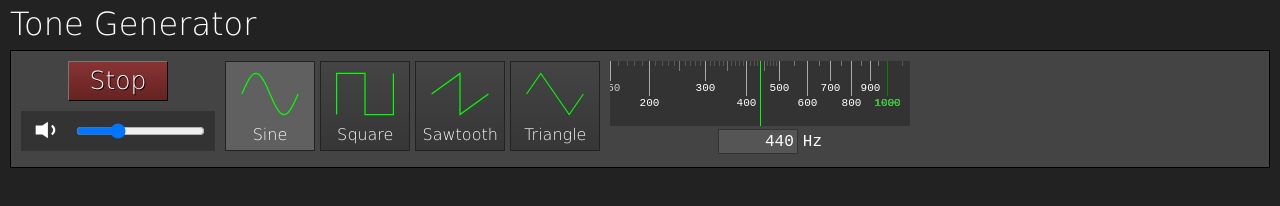
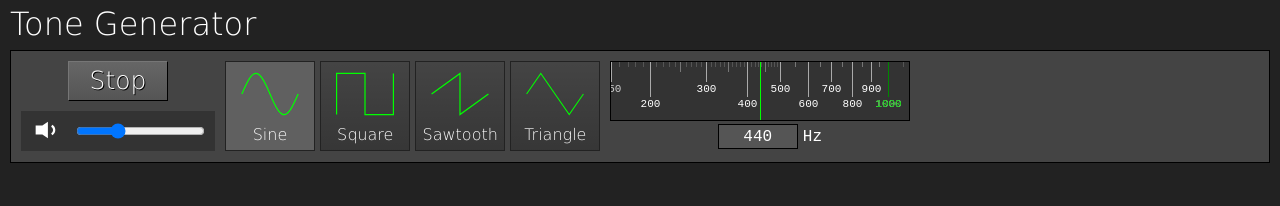
Before and after one commit to RolandR/tonegen, a plain HTML site: page index.html in a window 1280 px wide. Both pictures are taken after a click on the button "Start". Drawn offline with Linux system fonts and the light colour scheme.

Commit message:
Minor css adjustments

```diff
--- a/style.css
+++ b/style.css
@@ -212,7 +212,7 @@ h1{
 	text-shadow: 1px 1px 0px #000000;
 	padding-bottom: 7px;
 
-	animation-duration: 1s;
+	animation-duration: 2s;
 	animation-name: ridiculouslyFancyStartButtonAnimationImeanSeriouslyLookAtThisShit;
 	animation-timing-function: linear;
 }
@@ -220,6 +220,10 @@ h1{
 @keyframes ridiculouslyFancyStartButtonAnimationImeanSeriouslyLookAtThisShit{
 
 	0% {
+		box-shadow: 0px 0px 0px rgba(255, 255, 255, 0.4);
+	}
+
+	10% {
 		box-shadow: 0px 0px 30px rgba(255, 255, 255, 0.4);
 	}
 
@@ -234,11 +238,11 @@ h1{
 }
 
 #startButton.stop{
-	background-image: linear-gradient(to bottom, #883333, #662222);
+	background-image: linear-gradient(to bottom, #666666, #555555);
 }
 
 #startButton.stop:hover{
-	background-image: linear-gradient(to bottom, #CC5555, #884444);
+	background-image: linear-gradient(to bottom, #777777, #666666);
 }
 
 #volumeContainer{
@@ -281,6 +285,8 @@ h1{
 
 #gaugeContainer{
 	width: 300px;
+	height: 60px;
+	border: 1px #000000 solid;
 	overflow: hidden;
 	background-color: #333333;
 	cursor: col-resize;
@@ -315,10 +321,10 @@ h1{
 }
 
 #frequencyText{
-	text-align: right;
+	text-align: center;
 	background-color: #444444;
 	color: #FFFFFF;
-	border: 1px #333333 solid;
+	border: 1px #000000 solid;
 	background-color: #555555;
 	padding: 8px 3px;
 	height: 25px;
@@ -326,5 +332,5 @@ h1{
 }
 
 #frequencyText:hover{
-	border: 1px #777777 solid;
+	background-color: #666666;
 }
```
